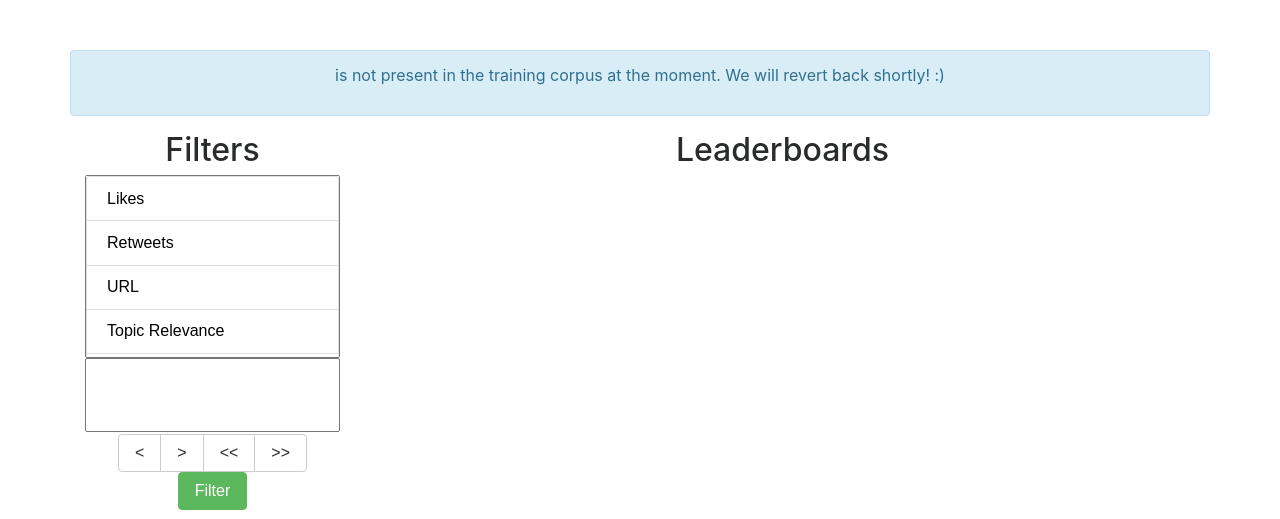
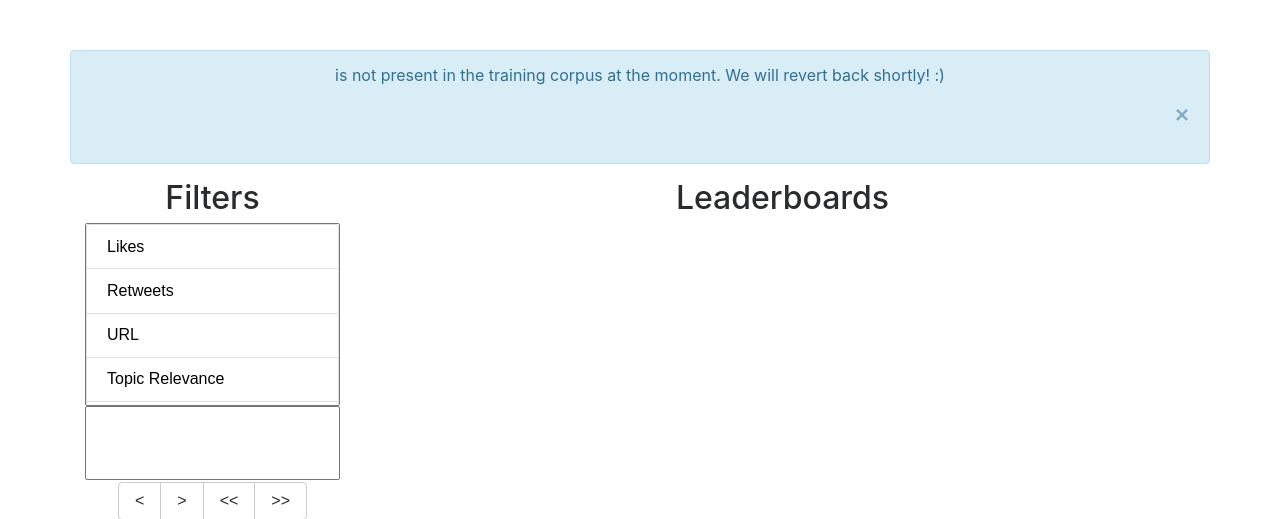
Before and after one commit to dasUtsav/social-champion-identification, a Flask app: page /rank in a window 1280 px wide. Shown: the part 94-613 px from the top of the page. Run offline with Flask 2, Linux system fonts and the light colour scheme; data that the repository does not hold is empty; parts of the project's set-up code (start-up, migrations or seed data) failed here and were passed over; some libraries are stand-ins or nearby versions.

Commit message:
Update UI

```diff
--- a/templates/form.html
+++ b/templates/form.html
@@ -5,12 +5,14 @@
 
     {% if final_ranks is defined %}
     <div class="row">
-        <div class="col-sm-12 alert alert-info" role="alert">
+        <div class="col-sm-12 alert alert-info alert-dismissible fade show" role="alert">
             <p>
                 {% for pending_topic in pending_topics %} {{pending_topic.capitalize()}}, {% endfor %} is not present in the training corpus
                 at the moment. We will revert back shortly! :)
             </p>
-
+            <button type="button" class="close" data-dismiss="alert" aria-label="Close">
+                    <span aria-hidden="true">&times;</span>
+            </button>
         </div>
     </div>
 
```
